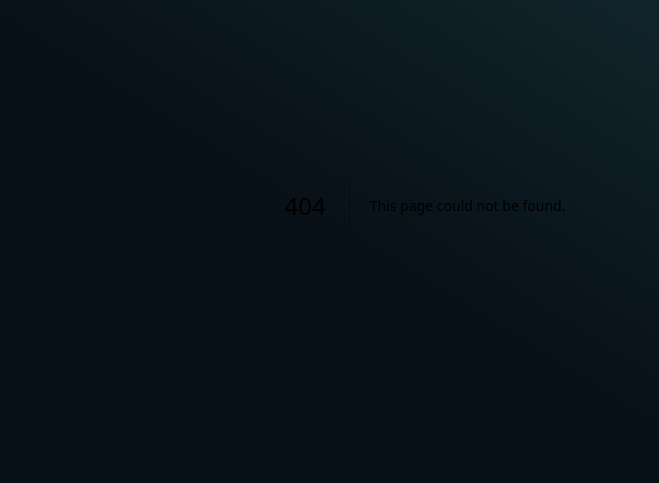
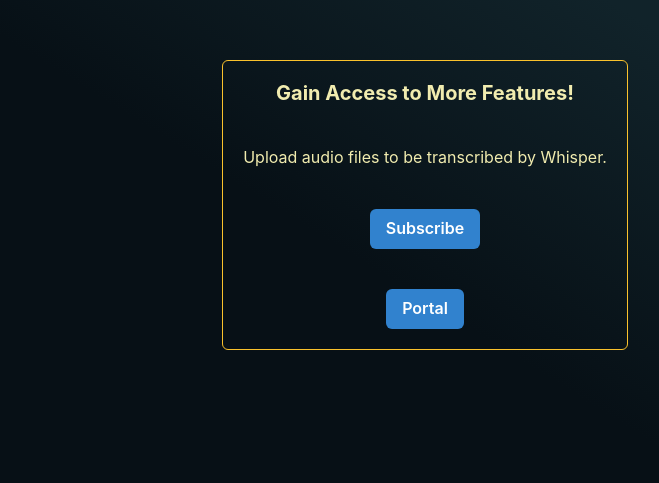
Before and after one commit to BustosAndrew/lirical, a Next.js app: page /subscribe in a window 1280 px wide. Before the commit this address had no page. Shown: the part 195-678 px from the top of the page, without its empty margins (215-874 px from the left). Built offline with nearby package versions, Linux system fonts and the light colour scheme.

Commit message:
Firebase provider and card comp

```diff
--- /dev/null
+++ b/comps/CustomCard.js
@@ -0,0 +1,61 @@
+import {
+	Card,
+	CardHeader,
+	CardBody,
+	CardFooter,
+	Button,
+	Heading,
+	Text,
+	Link,
+	VStack,
+} from "@chakra-ui/react"
+import NextLink from "next/link"
+
+export const CustomCard = () => {
+	const openPortal = async () => {
+		const customerId = "cus_NiWek7T98xFomH"
+		try {
+			const res = await fetch("/api/stripe", {
+				method: "POST",
+				body: JSON.stringify({ text: "portal", customerId: customerId }),
+			})
+
+			const data = await res.json()
+			window.location.href = data.url
+		} catch (err) {
+			console.log(err)
+		}
+	}
+
+	return (
+		<Card
+			color='brand.800'
+			borderColor='brand.900'
+			bg='none'
+			variant='outline'
+			align='center'
+			textAlign='center'
+		>
+			<CardHeader>
+				<Heading size='md'>Gain Access to More Features!</Heading>
+			</CardHeader>
+			<CardBody>
+				<Text>Upload audio files to be transcribed by Whisper.</Text>
+			</CardBody>
+			<CardFooter>
+				<VStack>
+					<Link
+						as={NextLink}
+						href='https://buy.stripe.com/test_8wM3dibzl26j3yo288'
+					>
+						<Button colorScheme='blue'>Subscribe</Button>
+					</Link>
+					<br />
+					<Button onClick={openPortal} colorScheme='blue'>
+						Portal
+					</Button>
+				</VStack>
+			</CardFooter>
+		</Card>
+	)
+}
--- /dev/null
+++ b/firebase/FirebaseProvider.js
@@ -0,0 +1,102 @@
+import { createContext, useEffect, useState } from "react"
+
+import { initializeApp } from "firebase/app"
+import { getAuth, connectAuthEmulator } from "firebase/auth"
+import { getFirestore, connectFirestoreEmulator } from "firebase/firestore"
+import { getStorage, connectStorageEmulator } from "firebase/storage"
+
+export const FirebaseContext = createContext({})
+
+const firebaseConfig = {
+	apiKey: "AIzaSyAOuKNvJNI639rIbkQIyXt35E3qis4c68Q",
+	authDomain: "lirical-73826.firebaseapp.com",
+	projectId: "lirical-73826",
+	storageBucket: "lirical-73826.appspot.com",
+	messagingSenderId: "181045074342",
+	appId: "1:181045074342:web:977588f5f1344edff6d767",
+}
+
+export const FirebaseProvider = (props) => {
+	const children = props.children
+
+	const [firebaseInitializing, setFirebaseInitializing] = useState(true)
+	const [usingEmulators, setUsingEmulators] = useState(false)
+	const [emulatorsConfig, setEmulatorsConfig] = useState(false)
+
+	const myApp = initializeApp(firebaseConfig)
+	const myAuth = getAuth(myApp)
+	const myFS = getFirestore(myApp)
+	const myStorage = getStorage(myApp)
+
+	useEffect(() => {
+		const shouldUseEmulator = false // or true :)
+
+		if (shouldUseEmulator) {
+			let mapEmulators = {}
+
+			let FS_HOST = "localhost"
+			let FS_PORT = 5002
+
+			if (FS_HOST && FS_PORT) {
+				connectFirestoreEmulator(myFS, FS_HOST, FS_PORT)
+				console.log(`firestore().useEmulator(${FS_HOST}, ${FS_PORT})`)
+				mapEmulators.FS_HOST = FS_HOST
+				mapEmulators.FS_PORT = FS_PORT
+			}
+
+			let AUTH_HOST = "localhost"
+			let AUTH_PORT = 9099 // or whatever you set the port to in firebase.json
+			if (AUTH_HOST && AUTH_PORT) {
+				let AUTH_URL = `http://${AUTH_HOST}:${AUTH_PORT}`
+				console.log(`connectAuthEmulator(${AUTH_URL}, {disableWarnings: true})`)
+				//    warns you not to use any real credentials -- we don't need that noise :)
+				connectAuthEmulator(myAuth, AUTH_URL, {
+					disableWarnings: true,
+				})
+
+				mapEmulators.AUTH_HOST = AUTH_HOST
+				mapEmulators.AUTH_PORT = AUTH_PORT
+				mapEmulators.AUTH_URL = AUTH_URL
+			}
+
+			let STORAGE_HOST = "localhost"
+			let STORAGE_PORT = 5004 // or whatever you have it set to in firebase.json
+			if (STORAGE_HOST && STORAGE_PORT) {
+				console.log(`connectStorageEmulator(${STORAGE_HOST}, ${STORAGE_PORT})`)
+				connectStorageEmulator(myStorage, STORAGE_HOST, STORAGE_PORT)
+
+				mapEmulators.STORAGE_HOST = STORAGE_HOST
+				mapEmulators.STORAGE_PORT = STORAGE_PORT
+			}
+
+			setUsingEmulators(true)
+			setEmulatorsConfig(mapEmulators)
+
+			console.log(
+				"FIREBASE STARTUP: using Firebase emulator:",
+				JSON.stringify(mapEmulators, null, 2)
+			)
+		}
+
+		setFirebaseInitializing(false)
+	}, [myAuth, myFS, myStorage])
+
+	if (firebaseInitializing) {
+		//return <h1>Loading</h1>;
+	}
+
+	const values = {
+		usingEmulators,
+		emulatorsConfig,
+		myApp,
+		myAuth,
+		myFS,
+		myStorage,
+	}
+
+	return (
+		<FirebaseContext.Provider value={values}>
+			{children}
+		</FirebaseContext.Provider>
+	)
+}
--- a/package.json
+++ b/package.json
@@ -17,6 +17,7 @@
 		"dotenv": "^16.0.3",
 		"eslint": "8.36.0",
 		"eslint-config-next": "^13.3.0",
+		"firebase": "^9.19.1",
 		"form-data": "^4.0.0",
 		"formidable": "^2.1.1",
 		"framer-motion": "^10.0.0",
--- a/pages/_app.js
+++ b/pages/_app.js
@@ -3,6 +3,7 @@
 import { extendTheme } from "@chakra-ui/react"
 import { StepsTheme as Steps } from "chakra-ui-steps"
 import "regenerator-runtime/runtime"
+import { FirebaseProvider } from "@/firebase/FirebaseProvider"
 
 const colors = {
 	brand: {
@@ -46,8 +47,10 @@
 
 export default function App({ Component, pageProps }) {
 	return (
-		<ChakraProvider theme={theme}>
-			<Component {...pageProps} />
-		</ChakraProvider>
+		<FirebaseProvider>
+			<ChakraProvider theme={theme}>
+				<Component {...pageProps} />
+			</ChakraProvider>
+		</FirebaseProvider>
 	)
 }
--- /dev/null
+++ b/pages/subscribe.js
@@ -0,0 +1,17 @@
+import { CustomCard } from "@/comps/CustomCard"
+import { Flex } from "@chakra-ui/react"
+import Head from "next/head"
+
+export default function Subscribe() {
+	return (
+		<>
+			<Head>
+				<title>Subscribe to Lirical</title>
+				<meta name='viewport' content='width=device-width, initial-scale=1' />
+			</Head>
+			<Flex h='100vh' justifyContent='center' alignItems='center'>
+				<CustomCard />
+			</Flex>
+		</>
+	)
+}
```
Also changed, not shown: data/steps.js (renamed from steps/steps.js), 1 other file (tests, documents, lock files or other folders).
